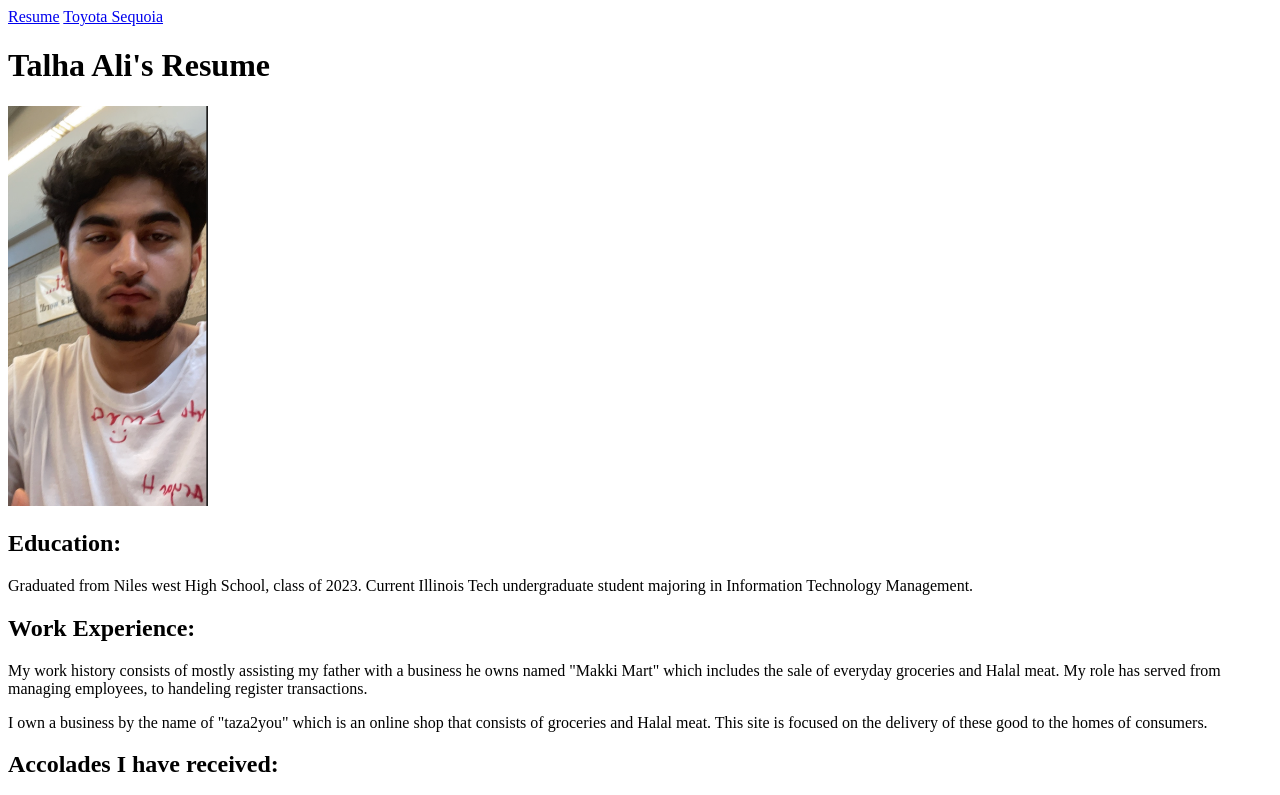
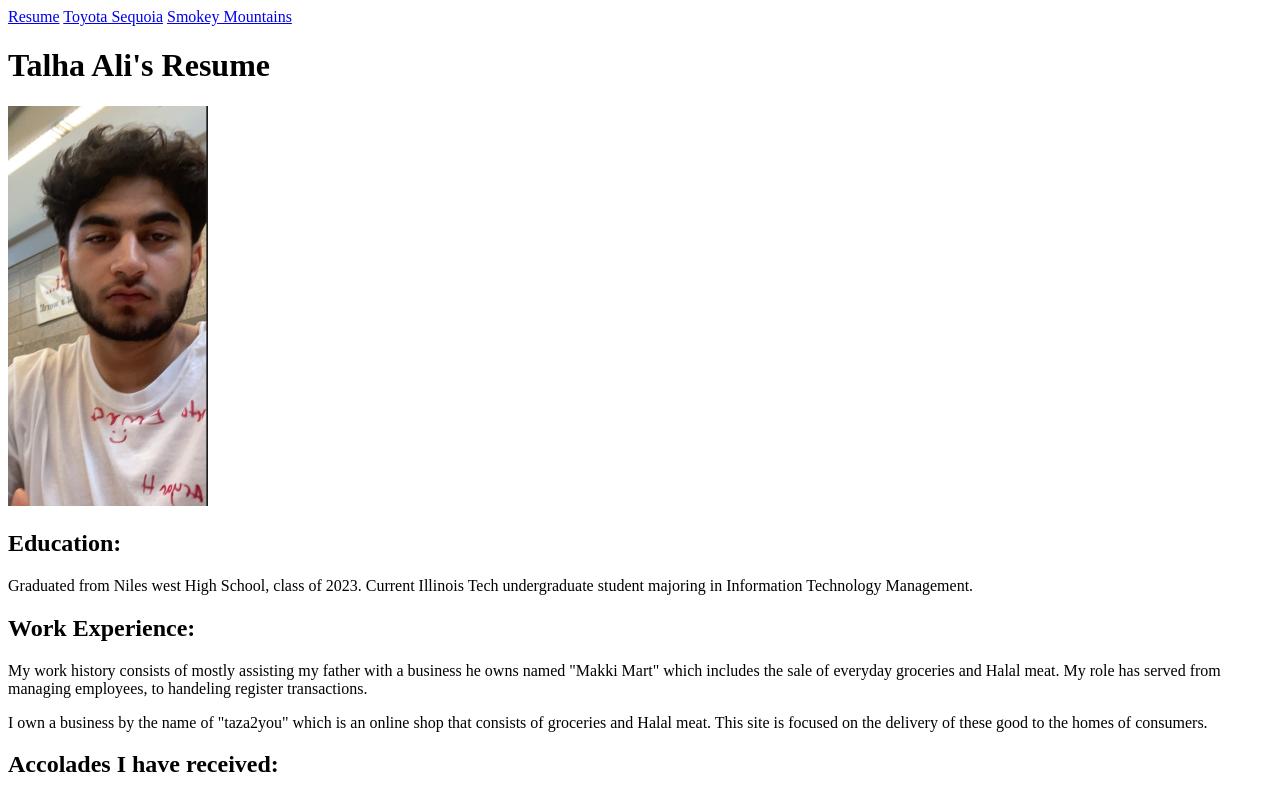
Before and after one commit to talhaa71/Project-1, a plain HTML site: page index.html in a window 1280 px wide. Shown: the top 795 px of the page. Drawn offline with Linux system fonts and the light colour scheme.

Commit message:
added nav of final page

```diff
--- a/index.html
+++ b/index.html
@@ -8,7 +8,7 @@
 		<nav>
       			<a href="./index.html">Resume</a>
       			<a href="./index2.html">Toyota Sequoia</a>
-
+      			<a href="./index3.html">Smokey Mountains</a>
     	</nav>
 <h1>Talha Ali's Resume</h1>
 <img src = "picMe.png" alt= "My picture" height="400" width="200">
```
